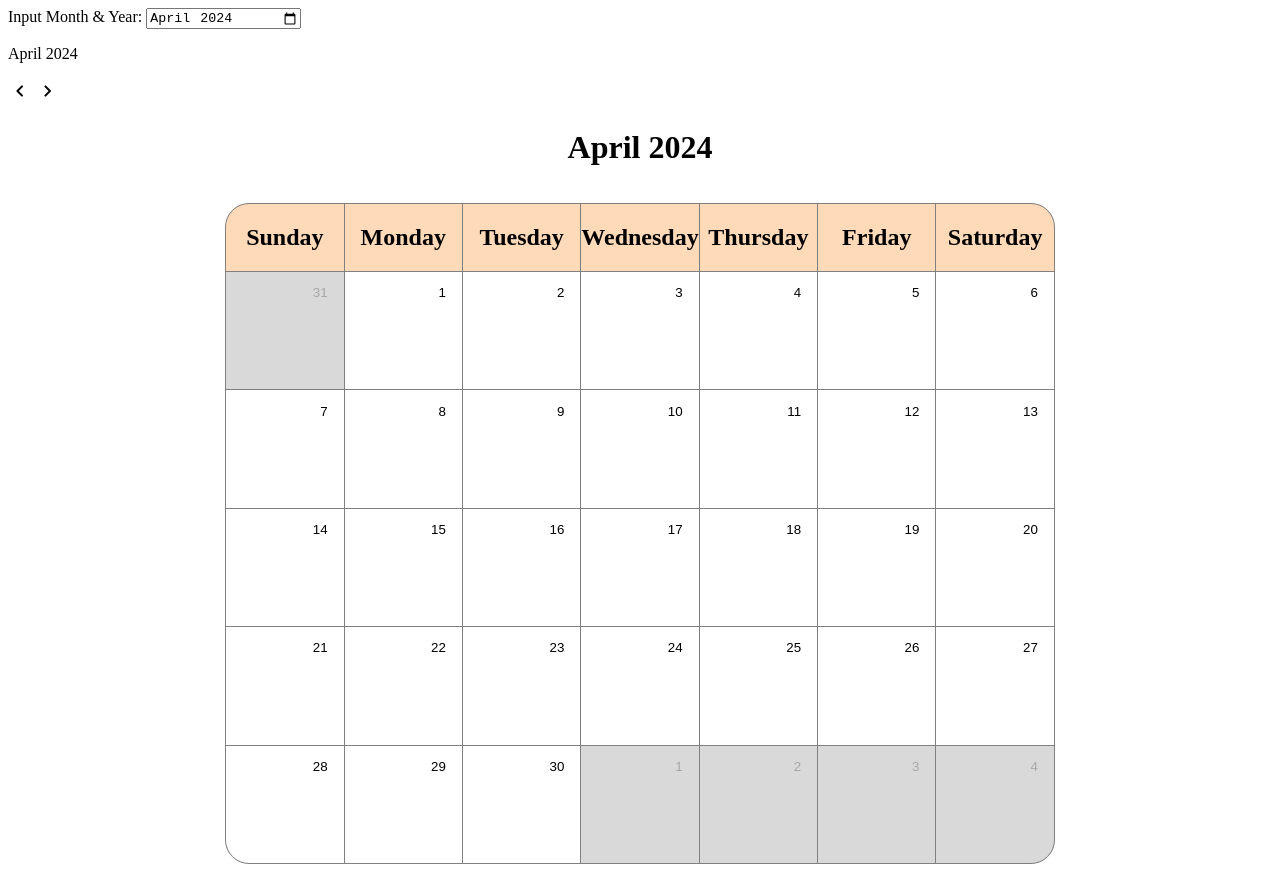
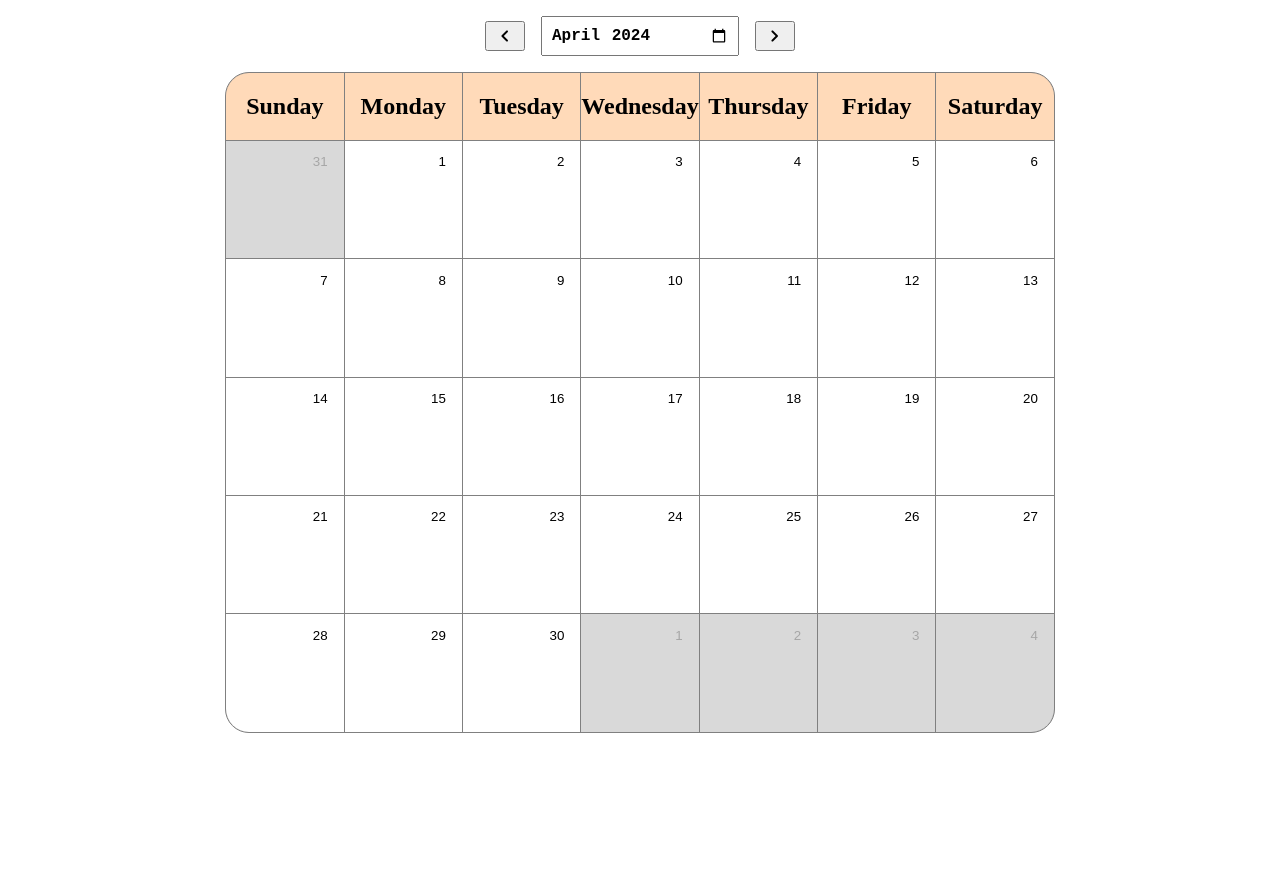
Before and after one commit to cse110-sp24-group4/warmup-exercise, a plain HTML site: page index.html in a window 1280 px wide. After the commit the page ends 800 px from the top, so only its background shows below. Drawn offline with nearby package versions, Linux system fonts and the light colour scheme.

Commit message:
styling selector

```diff
--- a/css/month.css
+++ b/css/month.css
@@ -1,10 +1,11 @@
-#month-container{
+#month-container {
     padding: 16px;
     display: flex;
     justify-content: center;
 }
 
-#month-grid, #day-info  {
+#month-grid,
+#day-info {
     display: grid;
     grid-template-columns: auto auto auto auto auto auto auto;
     justify-content: center;
@@ -19,9 +20,10 @@
     background-color: white;
 }
 
-#day-info > div {
+#day-info>div {
     margin: 5px;
-    & > button {
+
+    &>button {
         margin-left: 5px;
     }
 }
@@ -32,8 +34,24 @@
     background-color: peachpuff;
 }
 
-#month-header {
-    text-align: center;
+#start {
+    min-width: 32px;
+    padding: 8px;
+    font-size: 16px;
+    font-weight: 600;
+}
+
+.calendar-container {
+    margin-top: 16px;
+}
+
+.calendar-title {
+    display: flex;
+    flex-direction: row;
+    justify-content: center;
+    align-items: center;
+    gap: 16px;
+    width: 100%;
 }
 
 .day-block {
--- a/index.html
+++ b/index.html
@@ -11,24 +11,21 @@
 </head>
 
 <body>
-    <div class="input">
-        <label for="start">Input Month & Year:</label>
-        <input type="month" id="start" name="start" min="2024-01" value="2024-04"
-            onchange="updateCalendarFromInput()" />
-    </div>
 
-    <div class="calendar-container">
-        <header class="calendar-header">
-            <p class="calendar-current-date"></p>
-            <div class="calendar-navigation">
-                <span id="calendar-prev" class="material-symbols-rounded">chevron_left</span>
-                <span id="calendar-next" class="material-symbols-rounded">chevron_right</span>
-            </div>
-        </header>
-    </div>
 
     <header>
-        <h1 id="month-header">May</h1>
+        <div class="calendar-container">
+            <header class="calendar-header">
+                <div class="calendar-title">
+                    <button id="calendar-prev" class="material-symbols-rounded">chevron_left</button>
+                    <div class="input">
+                        <input type="month" id="start" name="start" min="2024-01" value="2024-04"
+                            onchange="updateCalendarFromInput()" />
+                    </div>
+                    <button id="calendar-next" class="material-symbols-rounded">chevron_right</button>
+                </div>
+            </header>
+        </div>
 
     </header>
     <div id="month-container">
--- a/js/selector.js
+++ b/js/selector.js
@@ -6,10 +6,10 @@ let year = date.getFullYear();
 // Extract the month from the current date
 let month = date.getMonth();
 
-// Select the HTML element that displays the current date
-const currentDateDisplay = document.querySelector(".calendar-current-date");
 // Select the navigation icons for changing months
-const navigationIcons = document.querySelectorAll(".calendar-navigation span");
+const navigationIcons = document.querySelectorAll(
+  "#calendar-prev, #calendar-next",
+);
 // Select main date display
 const mainDisplay = document.getElementById("month-header");
 // Select input element
@@ -35,8 +35,7 @@ const months = [
  * Updates the calendar display with the current month and year
  */
 function updateCalendar() {
-  currentDateDisplay.innerText = `${months[month]} ${year}`;
-  mainDisplay.innerText = `${months[month]} ${year}`;
+  // mainDisplay.innerText = `${months[month]} ${year}`;
   input.value = dateToInputFormat(month, year);
   clearAndRepopulate(month, year);
 }
```
